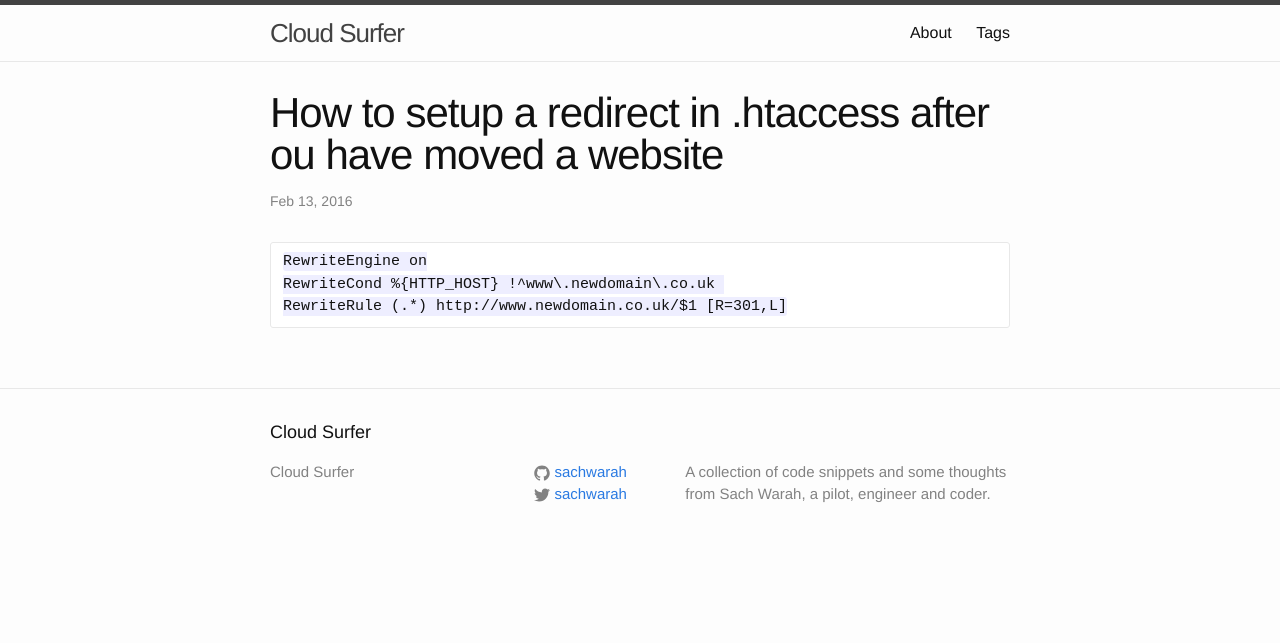
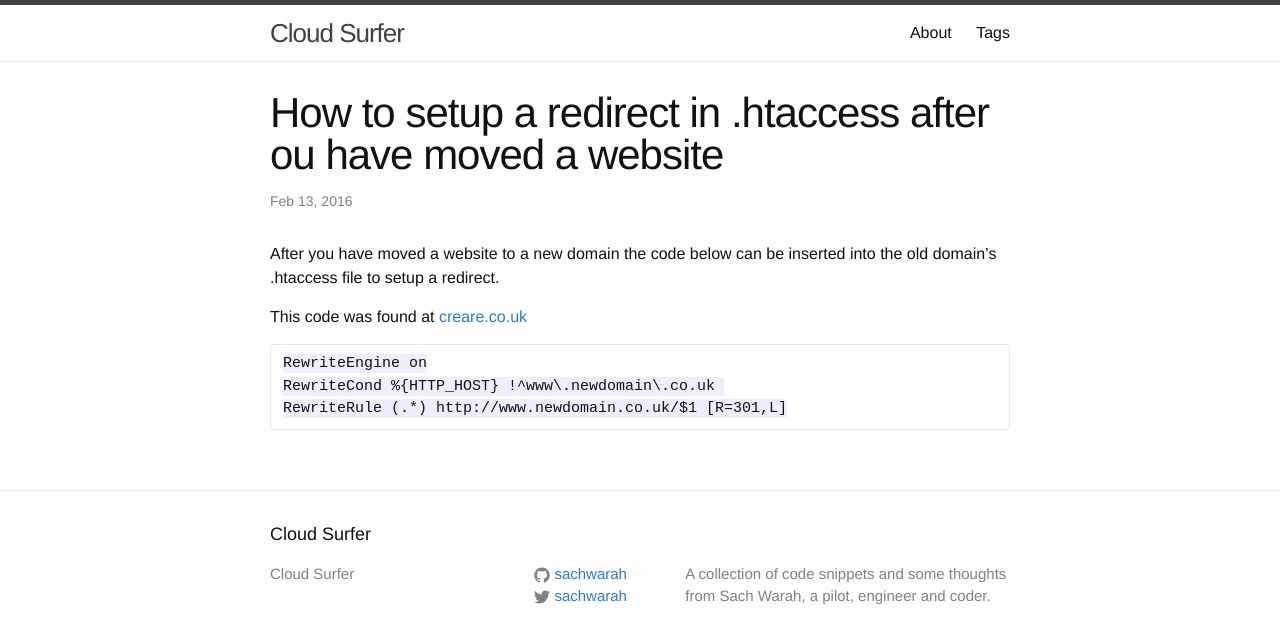
Before and after one commit to sachwarah/sachwarah.github.io, a Jekyll site: the page built from _posts/2016-02-13-set-up-301-redirect-in-htaccess.markdown, in a window 1280 px wide. Shown: the top 643 px of the page. Built offline with Jekyll 4.4.1, drawn with Linux system fonts in a browser that asks for light colours.

Commit message:
htaccess post modification

````diff
--- a/_posts/2016-02-13-set-up-301-redirect-in-htaccess.markdown
+++ b/_posts/2016-02-13-set-up-301-redirect-in-htaccess.markdown
@@ -5,6 +5,10 @@ date:   2016-02-13 12:00:00
 tags: wordpress how-to
 ---
 
+After you have moved a website to a new domain the code below can be inserted into the old domain's
+.htaccess file to setup a redirect.
+
+This code was found at [creare.co.uk](https://www.creare.co.uk/blog/seo-advice/how-to-301-to-a-new-domain)
 
 ```
 RewriteEngine on
````
